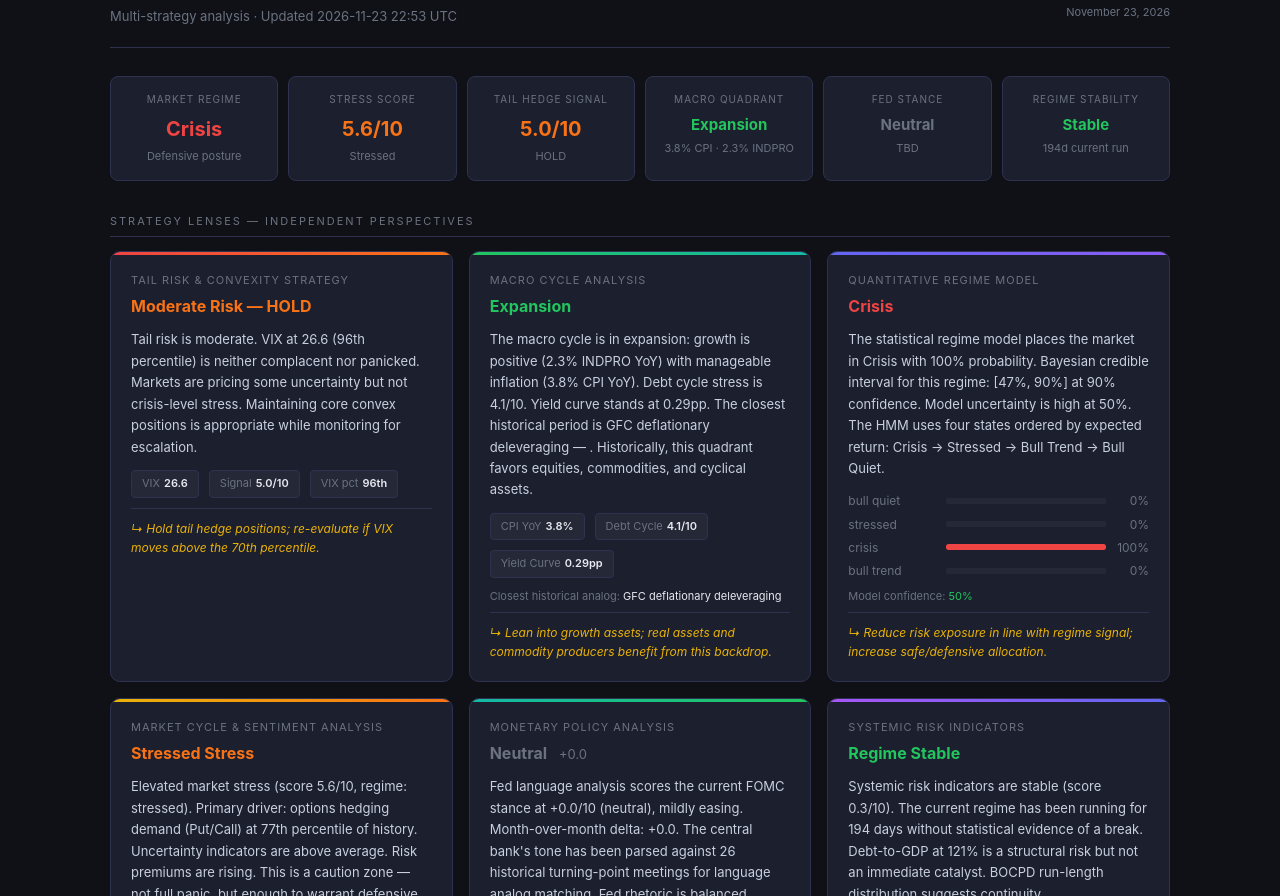
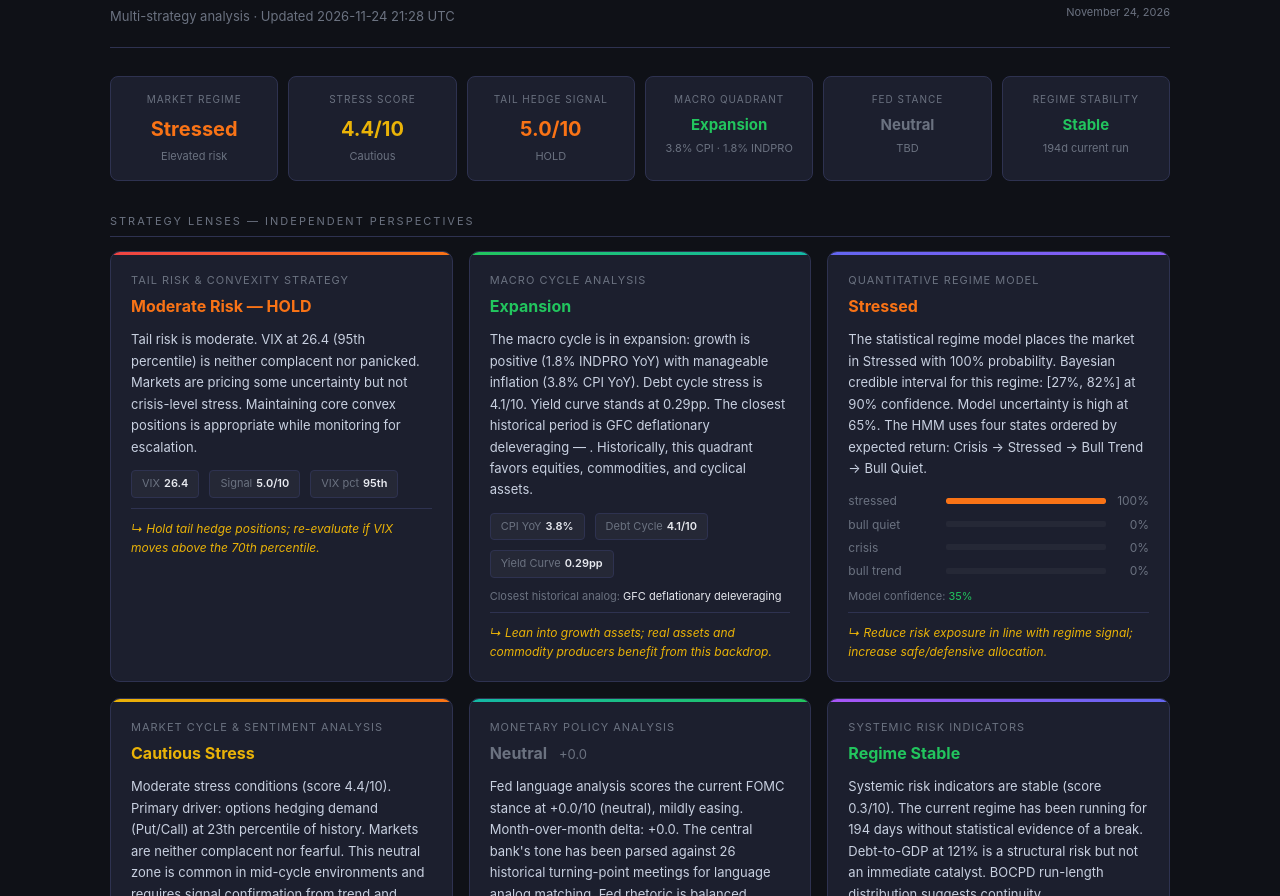
Before and after one commit to james-greb/portfolio-dashboard, a plain HTML site: page index.html in a window 1280 px wide. Shown: the part 56-952 px from the top of the page. Drawn offline with Linux system fonts and the light colour scheme.

Commit message:
chore: auto-update dashboard 2026-11-24

```diff
--- a/index.html
+++ b/index.html
@@ -294,12 +294,12 @@
     <div>
       <h1>Market Intelligence Dashboard</h1>
       <div class="subtitle">
-        Multi-strategy analysis · Updated 2026-11-23 22:53 UTC
+        Multi-strategy analysis · Updated 2026-11-24 21:28 UTC
       </div>
     </div>
     <div style="display:flex;flex-direction:column;align-items:flex-end;gap:8px">
       <span class="ai-badge">⚡ AI-Generated Analysis</span>
-      <span style="font-size:11px;color:var(--muted)">November 23, 2026</span>
+      <span style="font-size:11px;color:var(--muted)">November 24, 2026</span>
     </div>
   </header>
 
@@ -308,21 +308,21 @@
     <!-- Regime -->
     <div class="pulse-tile">
       <div class="ptlabel">Market Regime</div>
-      <div class="ptvalue" style="color:var(--red)">
-        Crisis
+      <div class="ptvalue" style="color:var(--orange)">
+        Stressed
       </div>
-      <div class="ptsub">Defensive posture</div>
+      <div class="ptsub">Elevated risk</div>
     </div>
 
     <!-- Sentiment -->
     <div class="pulse-tile">
       <div class="ptlabel">Stress Score</div>
       <div class="ptvalue" style="color:
-        var(--orange)
+        var(--yellow)
         ">
-        5.6/10
+        4.4/10
       </div>
-      <div class="ptsub">Stressed</div>
+      <div class="ptsub">Cautious</div>
     </div>
 
     <!-- Tail hedge -->
@@ -344,7 +344,7 @@
         ">
         Expansion
       </div>
-      <div class="ptsub">3.8% CPI · 2.3% INDPRO</div>
+      <div class="ptsub">3.8% CPI · 1.8% INDPRO</div>
     </div>
 
     <!-- Fed -->
@@ -381,11 +381,11 @@
         ">
         Moderate Risk — HOLD
       </div>
-      <div class="lens-body">Tail risk is moderate. VIX at 26.6 (96th percentile) is neither complacent nor panicked. Markets are pricing some uncertainty but not crisis-level stress. Maintaining core convex positions is appropriate while monitoring for escalation.</div>
+      <div class="lens-body">Tail risk is moderate. VIX at 26.4 (95th percentile) is neither complacent nor panicked. Markets are pricing some uncertainty but not crisis-level stress. Maintaining core convex positions is appropriate while monitoring for escalation.</div>
       <div class="stat-row">
-        <div class="stat-chip"><span class="sck">VIX</span><span class="scv">26.6</span></div>
+        <div class="stat-chip"><span class="sck">VIX</span><span class="scv">26.4</span></div>
         <div class="stat-chip"><span class="sck">Signal</span><span class="scv">5.0/10</span></div>
-        <div class="stat-chip"><span class="sck">VIX pct</span><span class="scv">96th</span></div>
+        <div class="stat-chip"><span class="sck">VIX pct</span><span class="scv">95th</span></div>
       </div>
       <div class="lens-implication">Hold tail hedge positions; re-evaluate if VIX moves above the 70th percentile.</div>
     </div>
@@ -398,7 +398,7 @@
         ">
         Expansion
       </div>
-      <div class="lens-body">The macro cycle is in expansion: growth is positive (2.3% INDPRO YoY) with manageable inflation (3.8% CPI YoY). Debt cycle stress is 4.1/10. Yield curve stands at 0.29pp. The closest historical period is GFC deflationary deleveraging — . Historically, this quadrant favors equities, commodities, and cyclical assets.</div>
+      <div class="lens-body">The macro cycle is in expansion: growth is positive (1.8% INDPRO YoY) with manageable inflation (3.8% CPI YoY). Debt cycle stress is 4.1/10. Yield curve stands at 0.29pp. The closest historical period is GFC deflationary deleveraging — . Historically, this quadrant favors equities, commodities, and cyclical assets.</div>
       <div class="stat-row">
         <div class="stat-chip"><span class="sck">CPI YoY</span><span class="scv">3.8%</span></div>
         <div class="stat-chip"><span class="sck">Debt Cycle</span><span class="scv">4.1/10</span></div>
@@ -416,11 +416,22 @@
     <div class="lens-card quant-model">
       <div class="lens-name">Quantitative Regime Model</div>
       <div class="lens-stance" style="color:
-        var(--red)">
-        Crisis
+        var(--orange)
+        ">
+        Stressed
       </div>
-      <div class="lens-body">The statistical regime model places the market in Crisis with 100% probability. Bayesian credible interval for this regime: [47%, 90%] at 90% confidence. Model uncertainty is high at 50%. The HMM uses four states ordered by expected return: Crisis → Stressed → Bull Trend → Bull Quiet.</div>
+      <div class="lens-body">The statistical regime model places the market in Stressed with 100% probability. Bayesian credible interval for this regime: [27%, 82%] at 90% confidence. Model uncertainty is high at 65%. The HMM uses four states ordered by expected return: Crisis → Stressed → Bull Trend → Bull Quiet.</div>
       <!-- Regime probabilities -->
+
+      <div style="display:flex;align-items:center;gap:8px;margin:4px 0;font-size:12px">
+        <div style="width:90px;color:var(--muted)">stressed</div>
+        <div style="flex:1;background:var(--surface2);border-radius:2px;height:6px;overflow:hidden">
+          <div style="width:100%;height:100%;background:
+            var(--orange)
+            ;border-radius:2px"></div>
+        </div>
+        <div style="width:35px;text-align:right;color:var(--muted)">100%</div>
+      </div>
 
       <div style="display:flex;align-items:center;gap:8px;margin:4px 0;font-size:12px">
         <div style="width:90px;color:var(--muted)">bull quiet</div>
@@ -433,22 +444,12 @@
       </div>
 
       <div style="display:flex;align-items:center;gap:8px;margin:4px 0;font-size:12px">
-        <div style="width:90px;color:var(--muted)">stressed</div>
+        <div style="width:90px;color:var(--muted)">crisis</div>
         <div style="flex:1;background:var(--surface2);border-radius:2px;height:6px;overflow:hidden">
           <div style="width:0%;height:100%;background:
-            var(--orange)
-            ;border-radius:2px"></div>
+            var(--red);border-radius:2px"></div>
         </div>
         <div style="width:35px;text-align:right;color:var(--muted)">0%</div>
-      </div>
-
-      <div style="display:flex;align-items:center;gap:8px;margin:4px 0;font-size:12px">
-        <div style="width:90px;color:var(--muted)">crisis</div>
-        <div style="flex:1;background:var(--surface2);border-radius:2px;height:6px;overflow:hidden">
-          <div style="width:100%;height:100%;background:
-            var(--red);border-radius:2px"></div>
-        </div>
-        <div style="width:35px;text-align:right;color:var(--muted)">100%</div>
       </div>
 
       <div style="display:flex;align-items:center;gap:8px;margin:4px 0;font-size:12px">
@@ -464,7 +465,7 @@
 
       <div style="font-size:11px;color:var(--muted);margin-top:8px">
         Model confidence: <span style="color:var(--green)">
-          50%
+          35%
         </span>
       </div>
 
@@ -475,11 +476,11 @@
     <div class="lens-card cycle-sentiment">
       <div class="lens-name">Market Cycle &amp; Sentiment Analysis</div>
       <div class="lens-stance" style="color:
-        var(--orange)
+        var(--yellow)
         ">
-        Stressed Stress
+        Cautious Stress
       </div>
-      <div class="lens-body">Elevated market stress (score 5.6/10, regime: stressed). Primary driver: options hedging demand (Put/Call) at 77th percentile of history. Uncertainty indicators are above average. Risk premiums are rising. This is a caution zone — not full panic, but enough to warrant defensive positioning and reduced leverage.</div>
+      <div class="lens-body">Moderate stress conditions (score 4.4/10). Primary driver: options hedging demand (Put/Call) at 23th percentile of history. Markets are neither complacent nor fearful. This neutral zone is common in mid-cycle environments and requires signal confirmation from trend and macro before making directional calls.</div>
       <div class="stat-row">
 
 
@@ -489,7 +490,7 @@
 
 
       </div>
-      <div class="lens-implication">Reduce speculative exposure; preserve capital while stress indicators remain elevated.</div>
+      <div class="lens-implication">Maintain current allocation; use dips as opportunities if regime and macro confirm.</div>
     </div>
 
     <!-- 5. Monetary Policy Analysis -->
@@ -564,7 +565,7 @@
 
   <!-- ── Footer ── -->
   <footer class="site-footer">
-    Market Intelligence Dashboard · November 23, 2026<br>
+    Market Intelligence Dashboard · November 24, 2026<br>
     Data sources: Federal Reserve, FRED, yfinance (public) · Models: HMM, Bayesian inference, BOCPD, GPR/EPU/STLFSI composite<br>
     <span style="color:#374151">Updated daily · AI-generated · Not financial advice</span>
   </footer>
```
